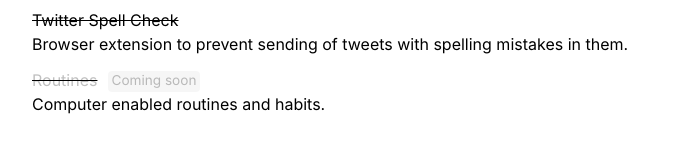
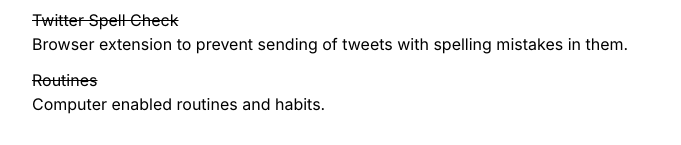
Before and after one commit to rdjpalmer/portfolio, a Next.js app: page /projects in a window 1280 px wide. Shown: the part 791-936 px from the top of the page, without its empty margins (8-689 px from the left). Built offline with nearby package versions, Linux system fonts and the light colour scheme; a web font is replaced by a local one.

Commit message:
Fix project reorg

```diff
--- a/pages/projects.tsx
+++ b/pages/projects.tsx
@@ -67,9 +67,7 @@ export default function ProjectPage() {
         </li>
         <li>
           <span className="strike">
-            <a>
-              Routines<span className="tag">Coming soon</span>
-            </a>
+            Routines
           </span>
           <br />
           Computer enabled routines and habits.
```
